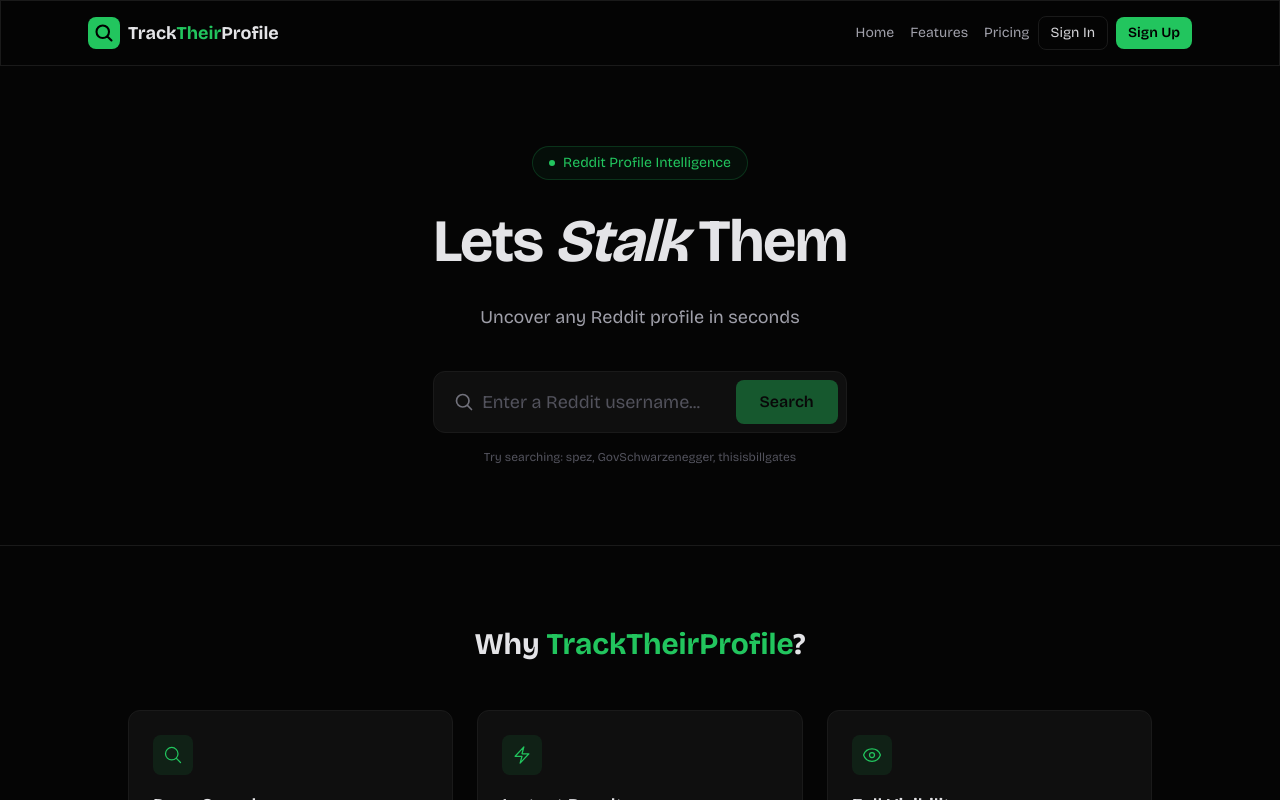
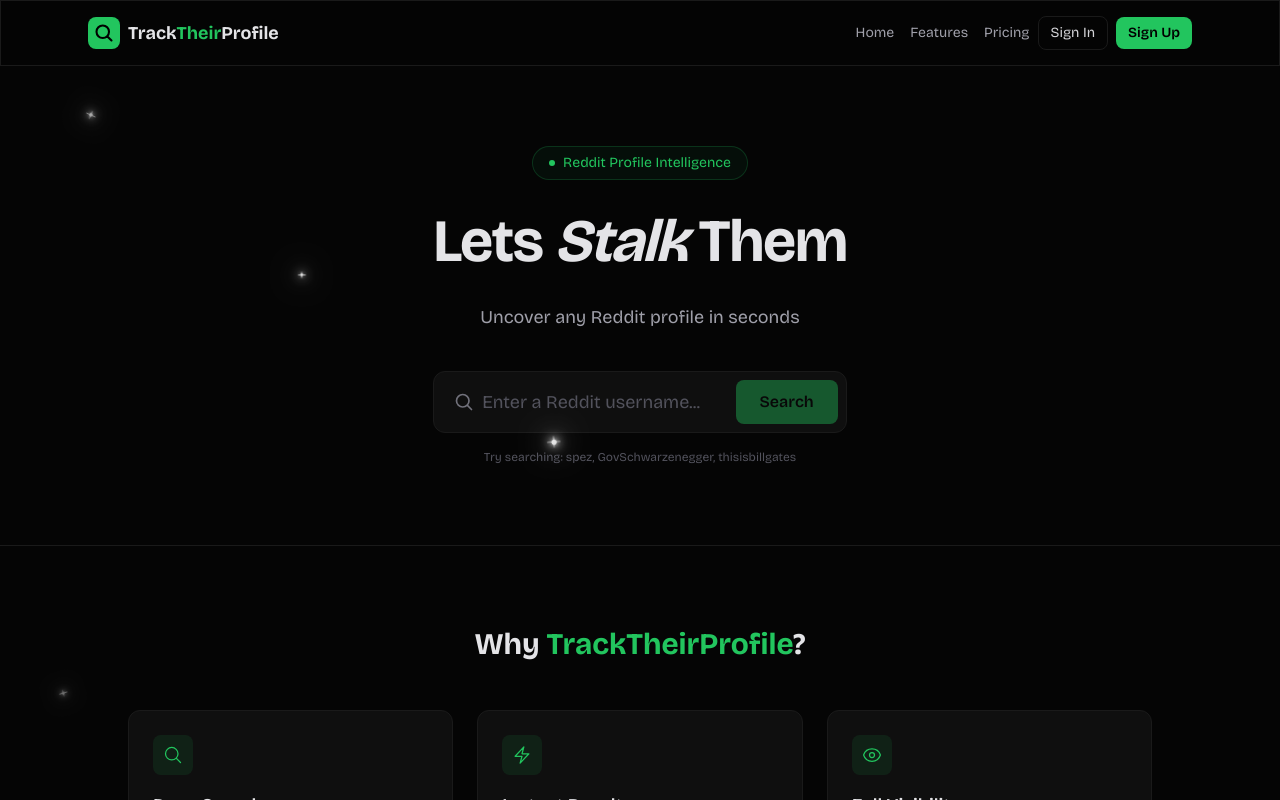
Before and after one commit to Asad-noob69/tracktheirprofile, a Next.js app: page / in a window 1280 px wide. Shown: the top 800 px of the page. Built offline with nearby package versions, Linux system fonts and the light colour scheme; no server answers.

Commit message:
Add global random white sparkle overlay effect

```diff
--- a/src/app/globals.css
+++ b/src/app/globals.css
@@ -61,3 +61,75 @@
 .pulse-green {
   animation: pulse-green 2s ease-in-out infinite;
 }
+
+/* Global sparkle overlay */
+.sparkle-field {
+  position: fixed;
+  inset: 0;
+  overflow: hidden;
+  pointer-events: none;
+  z-index: 40;
+}
+
+.sparkle-star {
+  --spark-rotation: 0deg;
+  position: absolute;
+  transform: translate(-50%, -50%) scale(0.35) rotate(var(--spark-rotation));
+  opacity: 0;
+  animation-name: sparkle-blink;
+  animation-fill-mode: forwards;
+  animation-timing-function: cubic-bezier(0.16, 1, 0.3, 1);
+  filter: drop-shadow(0 0 7px rgba(255, 255, 255, 0.96)) drop-shadow(0 0 16px rgba(255, 255, 255, 0.65));
+}
+
+.sparkle-star::before,
+.sparkle-star::after {
+  content: "";
+  position: absolute;
+  left: 50%;
+  top: 50%;
+  transform: translate(-50%, -50%);
+  border-radius: 999px;
+  background: linear-gradient(180deg, rgba(255, 255, 255, 0), rgba(255, 255, 255, 0.98), rgba(255, 255, 255, 0));
+}
+
+.sparkle-star::before {
+  width: 2px;
+  height: 100%;
+}
+
+.sparkle-star::after {
+  width: 100%;
+  height: 2px;
+}
+
+.sparkle-core {
+  position: absolute;
+  left: 50%;
+  top: 50%;
+  width: 34%;
+  height: 34%;
+  transform: translate(-50%, -50%);
+  border-radius: 999px;
+  background: #fff;
+  box-shadow: 0 0 5px rgba(255, 255, 255, 0.95), 0 0 10px rgba(255, 255, 255, 0.8);
+}
+
+@keyframes sparkle-blink {
+  0% {
+    opacity: 0;
+    transform: translate(-50%, -50%) scale(0.2) rotate(var(--spark-rotation));
+  }
+  20% {
+    opacity: 0.98;
+    transform: translate(-50%, -50%) scale(1) rotate(var(--spark-rotation));
+  }
+  55% {
+    opacity: 0.9;
+    transform: translate(-50%, -50%) scale(0.85) rotate(calc(var(--spark-rotation) + 8deg));
+  }
+  100% {
+    opacity: 0;
+    transform: translate(-50%, -50%) scale(0.2) rotate(calc(var(--spark-rotation) + 16deg));
+  }
+}
--- a/src/app/layout.tsx
+++ b/src/app/layout.tsx
@@ -3,6 +3,7 @@
 import Header from "@/components/Header";
 import Footer from "@/components/Footer";
 import ErrorBoundary from "@/components/ErrorBoundary";
+import SparkleOverlay from "@/components/SparkleOverlay";
 import "./globals.css";
 
 const bricolageGrotesque = Bricolage_Grotesque({
@@ -46,6 +47,7 @@
       className={`${bricolageGrotesque.variable} h-full antialiased`}
     >
       <body className="flex min-h-full flex-col bg-background text-foreground">
+        <SparkleOverlay />
         <Header />
         <ErrorBoundary>
           <main className="flex flex-1 flex-col">{children}</main>
--- /dev/null
+++ b/src/components/SparkleOverlay.tsx
@@ -0,0 +1,97 @@
+"use client";
+
+import type { CSSProperties } from "react";
+import { useEffect, useRef, useState } from "react";
+
+interface Sparkle {
+  id: number;
+  x: number;
+  y: number;
+  size: number;
+  duration: number;
+  delay: number;
+  rotation: number;
+}
+
+export default function SparkleOverlay() {
+  const [sparkles, setSparkles] = useState<Sparkle[]>([]);
+  const sparkleId = useRef(0);
+  const timeoutIds = useRef<number[]>([]);
+
+  useEffect(() => {
+    if (typeof window === "undefined") return;
+    const reduceMotion = window.matchMedia("(prefers-reduced-motion: reduce)").matches;
+    if (reduceMotion) return;
+
+    const removeSparkle = (id: number) => {
+      setSparkles((prev) => prev.filter((s) => s.id !== id));
+    };
+
+    const spawnSparkle = () => {
+      const id = sparkleId.current++;
+      const sparkle: Sparkle = {
+        id,
+        x: Math.random() * 100,
+        y: Math.random() * 100,
+        size: 8 + Math.random() * 10,
+        duration: 900 + Math.random() * 1100,
+        delay: Math.random() * 180,
+        rotation: Math.random() * 45 - 22.5,
+      };
+
+      setSparkles((prev) => {
+        const next = [...prev, sparkle];
+        if (next.length > 36) next.shift();
+        return next;
+      });
+
+      const timeout = window.setTimeout(
+        () => removeSparkle(id),
+        sparkle.duration + sparkle.delay + 120
+      );
+      timeoutIds.current.push(timeout);
+    };
+
+    for (let i = 0; i < 14; i += 1) {
+      const bootTimeout = window.setTimeout(() => spawnSparkle(), i * 90);
+      timeoutIds.current.push(bootTimeout);
+    }
+
+    const interval = window.setInterval(() => {
+      const spawnCount = Math.random() < 0.22 ? 2 : 1;
+      for (let i = 0; i < spawnCount; i += 1) {
+        spawnSparkle();
+      }
+    }, 280);
+
+    return () => {
+      window.clearInterval(interval);
+      timeoutIds.current.forEach((id) => window.clearTimeout(id));
+      timeoutIds.current = [];
+    };
+  }, []);
+
+  return (
+    <div className="sparkle-field" aria-hidden>
+      {sparkles.map((sparkle) => (
+        <span
+          key={sparkle.id}
+          className="sparkle-star"
+          style={
+            {
+              left: `${sparkle.x}%`,
+              top: `${sparkle.y}%`,
+              width: `${sparkle.size}px`,
+              height: `${sparkle.size}px`,
+              animationDuration: `${sparkle.duration}ms`,
+              animationDelay: `${sparkle.delay}ms`,
+              "--spark-rotation": `${sparkle.rotation}deg`,
+            } as CSSProperties
+          }
+        >
+          <span className="sparkle-core" />
+        </span>
+      ))}
+    </div>
+  );
+}
```
